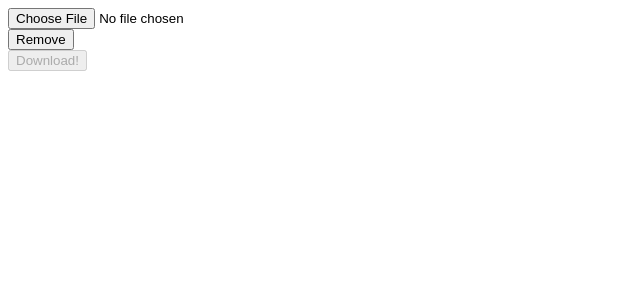
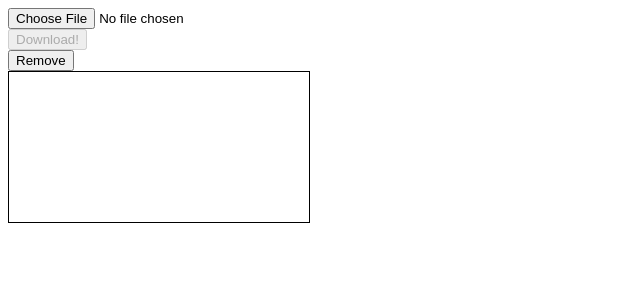
Before and after one commit to GalichkinStepan/Lab1, a React (Create React App) app: page / in a window 1280 px wide. Shown: the top 300 px of the page, without its empty margins (0-640 px from the left). Built offline with nearby package versions, Linux system fonts and the light colour scheme.

Commit message:
Отдельный блок обрезки фото

```diff
--- a/package.json
+++ b/package.json
@@ -9,6 +9,8 @@
     "file-saver": "^2.0.5",
     "react": "^18.2.0",
     "react-dom": "^18.2.0",
+    "react-image-crop": "^10.0.9",
+    "react-image-pan-zoom-rotate": "^1.6.0",
     "react-scripts": "5.0.1",
     "web-vitals": "^2.1.4"
   },
--- a/public/index.html
+++ b/public/index.html
@@ -1,8 +1,8 @@
 <!DOCTYPE html>
-<html lang="en">
+<html lang="ru">
   <head>
     <meta charset="utf-8" />
-    <title>React App</title>
+    <title>1 лабораторная</title>
   </head>
   <body>
     <noscript>You need to enable JavaScript to run this app.</noscript>
--- a/src/App.js
+++ b/src/App.js
@@ -1,6 +1,7 @@
 import React, { useState } from 'react';
+import Crop from './components/Crop';
+import ToolPanel from './components/ToolPanel';
 import TopPanel from './components/TopPanel';
-
 
 function App() {
 
@@ -9,7 +10,7 @@ function App() {
   return (
       <div className="App">
           <TopPanel mainImage={mainImage} setMainImage={setMainImage} />
-
+          <ToolPanel mainImage={mainImage} setMainImage={setMainImage} />
 
           {mainImage && (
               <div>
@@ -20,6 +21,7 @@ function App() {
                   <br />
               </div>
           )}
+          <Crop src={mainImage} setSrc={setMainImage} />
     </div>
   );
 }
--- /dev/null
+++ b/src/components/Crop.jsx
@@ -0,0 +1,62 @@
+import React, { useState } from "react";
+import ReactCrop from "react-image-crop";
+import "react-image-crop/dist/ReactCrop.css";
+
+const Crop = (props) => {
+    const [setImage] = useState(null);
+    const [crop, setCrop] = useState({ aspect: 16 / 9 });
+
+    const handleFileChange = (e) => {
+        props.setSrc(URL.createObjectURL(e.target.files[0]));
+    };
+
+    function getCroppedImg() {
+
+        const canvas = document.getElementById("canvas");
+        const image = document.getElementById("result");
+        const ctx = canvas.getContext("2d");
+
+        ctx.clearRect(0, 0, canvas.width, canvas.height);
+
+        const imageWidthRatio = image.naturalWidth / image.width;
+        const imageHeightRatio = image.naturalHeight / image.height;
+
+        ctx.drawImage(
+            image,
+            crop.x * imageWidthRatio,
+            crop.y * imageHeightRatio,
+            crop.width * imageWidthRatio,
+            crop.height * imageHeightRatio,
+            0,
+            0,
+            crop.width,
+            crop.height
+        );
+    }
+    return (
+        <div className="container">
+            <div className="row">
+                {props.src && (
+                    <div>
+                        <ReactCrop crop={crop} onChange={setCrop}>
+                            <img id="result" src={URL.createObjectURL(props.src)} alt="description" onLoad={setImage} />
+                        </ReactCrop>
+                        <button className="btn btn-danger" onClick={getCroppedImg}>
+                            Crop image
+                        </button>
+                    </div>
+                )}
+                <canvas
+                    id="canvas"
+                    width={crop.width}
+                    height={crop.height}
+                    style={{
+                        border: "1px solid black",
+                        objectFit: "contain"
+                    }}
+                ></canvas>
+            </div>
+        </div>
+    );
+};
+export default Crop;
--- /dev/null
+++ b/src/components/CropButton.jsx
@@ -0,0 +1,7 @@
+import React, { useState } from "react";
+
+const CropButton = function (props) {
+
+};
+
+export default CropButton;
--- /dev/null
+++ b/src/components/ToolPanel.jsx
@@ -0,0 +1,13 @@
+import React, { useState } from "react";
+import CropButton from "./CropButton";
+
+const ToolPanel = function (props) {
+
+    return (
+        <div>
+            <CropButton image={props.mainImage} setImage={props.setMainImage}/>
+        </div>
+    );
+};
+
+export default ToolPanel;
--- a/src/components/TopPanel.jsx
+++ b/src/components/TopPanel.jsx
@@ -7,8 +7,9 @@ const TopPanel = function (props) {
     return (
         <div>
             <UploadComponent setImage={props.setMainImage} />
+            <DownloadComponent image={props.mainImage} />
             <button onClick={() => props.setMainImage(null)}>Remove</button>
-            <DownloadComponent image={props.mainImage} />
+
         </div>
     );
 };
```
Also changed, not shown: 1 other file (tests, documents, lock files or other folders).
